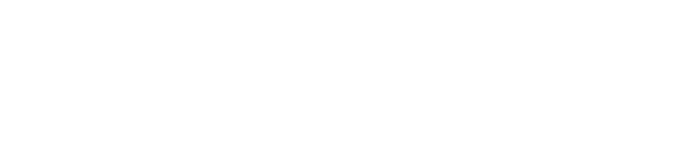
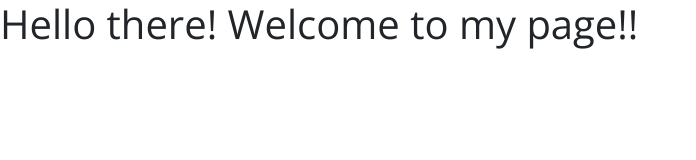
Before and after one commit to mostafijur56/alex-pythonista.github.io, a plain HTML site: page index.html in a window 1280 px wide. Shown: the whole page, without its empty margins (0-696 px from the left). Drawn offline with nearby package versions, Linux system fonts and the light colour scheme.

Commit message:
test-1
Pushed a line just to see wheather it works or not

```diff
--- a/index.html
+++ b/index.html
@@ -13,7 +13,7 @@
     <script src="https://kit.fontawesome.com/a076d05399.js"></script>
   </head>
   <body>
-
+    <h1>Hello there! Welcome to my page!!</h1>
     <!-- Optional JavaScript -->
     <!-- jQuery first, then Popper.js, then Bootstrap JS -->
     <script src="https://code.jquery.com/jquery-3.5.1.slim.min.js" integrity="sha384-DfXdz2htPH0lsSSs5nCTpuj/zy4C+OGpamoFVy38MVBnE+IbbVYUew+OrCXaRkfj" crossorigin="anonymous"></script>
```
